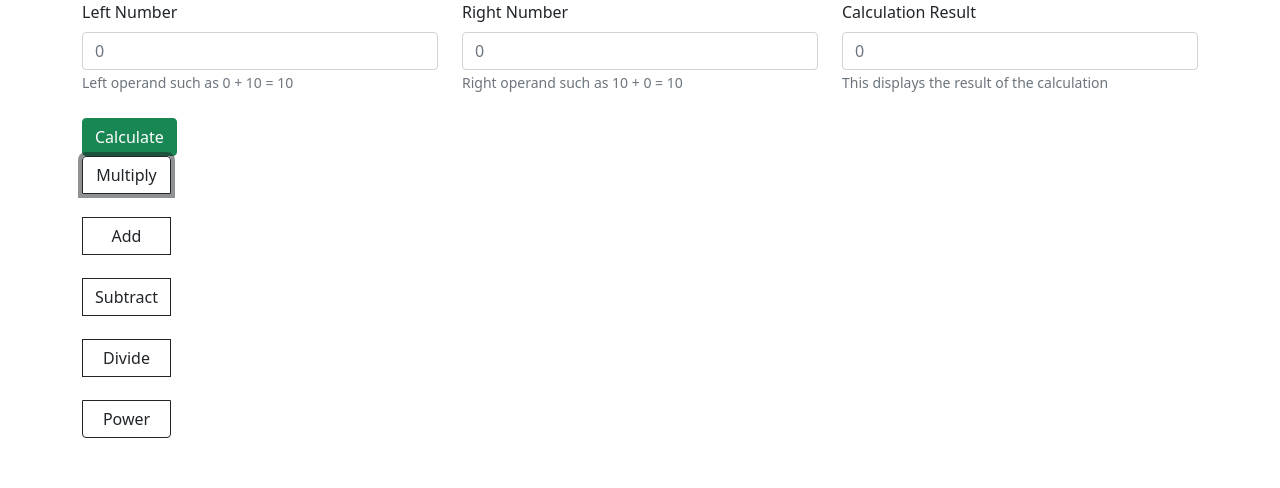
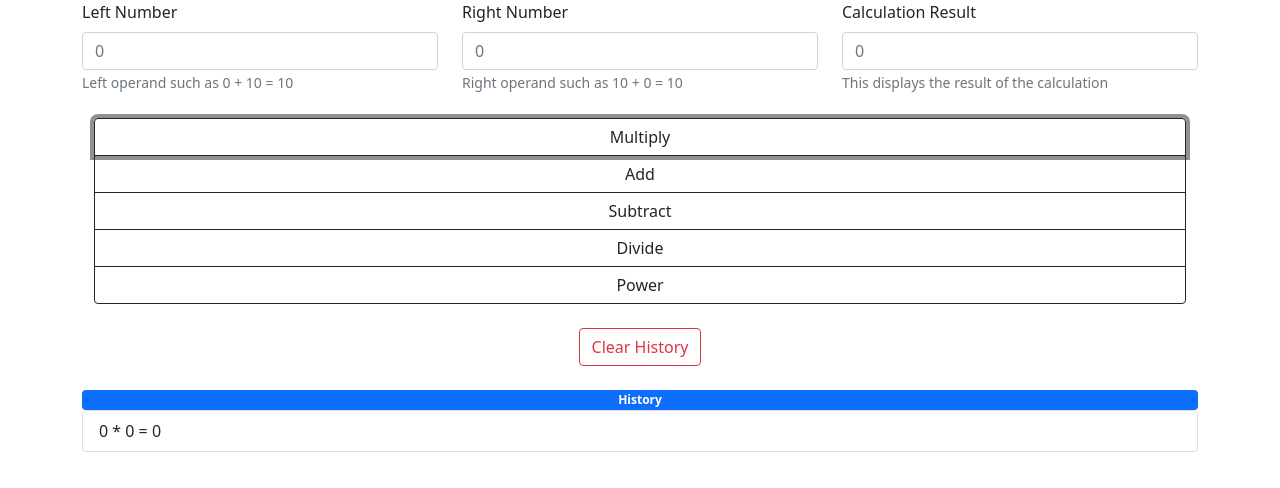
Before and after one commit to cthacker-udel/ReactApp, a React (Create React App) app: page / in a window 1280 px wide. Both pictures are taken after a click on the button "Multiply". Shown: the top 488 px of the page. Built offline with nearby package versions, Linux system fonts and the light colour scheme.

Commit message:
added history component to calculator, and also added clear history button to clear entire history when pressed, formed all operand buttons into button group to simplify and more efficient way of grouping elements together

```diff
--- a/src/index.js
+++ b/src/index.js
@@ -6,8 +6,9 @@ import Container from 'react-bootstrap/Container';
 import Row from 'react-bootstrap/Row';
 import Col from 'react-bootstrap/Col';
 import Form from 'react-bootstrap/Form';
-import { isTrivialHref } from '@restart/ui/esm/Button';
 import ButtonGroup from 'react-bootstrap/ButtonGroup';
+import ListGroup from 'react-bootstrap/ListGroup';
+import Badge from 'react-bootstrap/Badge';
 
 function LeftText(props){
 
@@ -49,33 +50,17 @@ function RightText(props){
 
 }
 
-function EquateButton(props){
-
-
-    return(
-
-        <Button variant="success" stlye={{display: "block",margin: "auto",textAlign: "center"}}>Calculate</Button>
-
-    );
-
-
-}
-
 function OperandType(props){
 
     return(
 
-        <ButtonGroup vertical>
+        <ButtonGroup vertical style={{textAlign: "center",display: "block",margin: "auto"}}>
 
             <Button variant="outline-dark" onClick={props.clickFunc} name="mult">Multiply</Button>
-            <br></br>
-            <Button variant="outline-dark" onClick={props.clickFunc} name="add">Add</Button>
-            <br></br>
-            <Button variant="outline-dark" onClick={props.clickFunc} name="sub">Subtract</Button>
-            <br></br>
-            <Button variant="outline-dark" onClick={props.clickFunc} name="divide">Divide</Button>
-            <br></br>
-            <Button variant="outline-dark" onClick={props.clickFunc} name="pow">Power</Button>
+            <Button variant="outline-dark" onClick={props.clickFunc} name="add" >Add</Button>
+            <Button variant="outline-dark" onClick={props.clickFunc} name="sub" >Subtract</Button>
+            <Button variant="outline-dark" onClick={props.clickFunc} name="divide" >Divide</Button>
+            <Button variant="outline-dark" onClick={props.clickFunc} name="pow" >Power</Button>
 
 
         </ButtonGroup>
@@ -83,6 +68,30 @@ function OperandType(props){
 
     );
 
+
+}
+
+function ClearButton(props){
+
+
+    return(
+
+        <>
+            <Button variant="outline-danger" onClick={props.clickFunc}>Clear History</Button>
+        </>
+
+    );
+
+
+}
+
+function HistoryItem(props){
+
+    return(
+
+        <ListGroup.Item>{props.historyResult}</ListGroup.Item>
+
+    );
 
 }
 
@@ -119,6 +128,13 @@ function MainPage(props){
     const [rightNum,setRightNum] = useState(0);
     const [history,setHistory] = useState([]);
 
+
+    const clearHistory = (event) => {
+
+        setHistory([]);
+
+    }
+
     const handleChange = (change,event) => {
 
         console.log(`change = ${change.target.value} and event = ${change.target.name}`);
@@ -148,32 +164,38 @@ function MainPage(props){
             // multiply
             const res = +leftNum * +rightNum;
             setResult(res);
+            setHistory(history.concat(`${leftNum} * ${rightNum} = ${res}`));
         }
         else if(event.target.name === "add"){
             // addition
             const res = +leftNum + +rightNum;
             setResult(res);
+            setHistory(history.concat(`${leftNum} + ${rightNum} = ${res}`));
         }
         else if(event.target.name === "divide"){
             // divide
             if(rightNum === 0){
                 const res = "NaN";
                 setResult(res);
+                setHistory(history.concat(`${leftNum} / ${rightNum} = ${res}`));
             }
             else{
                 const res = +leftNum / +rightNum;
                 setResult(res);
+                setHistory(history.concat(`${leftNum} / ${rightNum} = ${res}`));
             }
         }
         else if(event.target.name === "sub"){
             // subtraction
             const res = +leftNum - +rightNum;
             setResult(res);
+            setHistory(history.concat(`${leftNum} - ${rightNum} = ${res}`));
         }
         else if(event.target.name === "pow"){
             // power
             const res = Number(leftNum) ** +rightNum;
             setResult(res);
+            setHistory(history.concat(`${leftNum} ^ ${rightNum} = ${res}`));
         }
 
     }
@@ -195,18 +217,41 @@ function MainPage(props){
                     </Col>
                 </Row>
                 <br></br>
-                <Row>
-                    <Col>
-
-                        <EquateButton clickFunc={handleClick} />
-
-                    </Col>
-                </Row>
-                <Row>
+                <Row style={{textAlign: "center",margin: "auto",display: "block"}}>
 
                     <Col>
 
                         <OperandType clickFunc={handleClick}/>
+
+                    </Col>
+
+                </Row>
+                <br />
+                <Row style={{textAlign: "center",margin: "auto",display: "block"}}>
+                    <Col>
+
+                        <ClearButton clickFunc={clearHistory} />
+
+                    </Col>
+                </Row>
+                <br />
+                <Row>
+
+                    <Col>
+                        <Badge bg="primary" style={{textAlign: "center",margin: "auto",display: "block"}}>History</Badge>
+                        <ListGroup>
+
+                            {history.map(e => {
+
+                                return(
+
+                                    <HistoryItem historyResult={e} key={e}/>
+
+                                );
+
+                            })}
+
+                        </ListGroup>
 
                     </Col>
 
```
